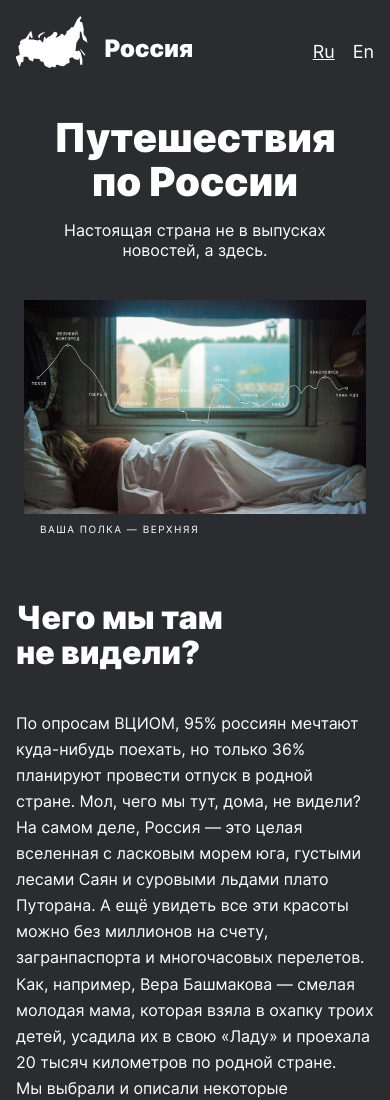
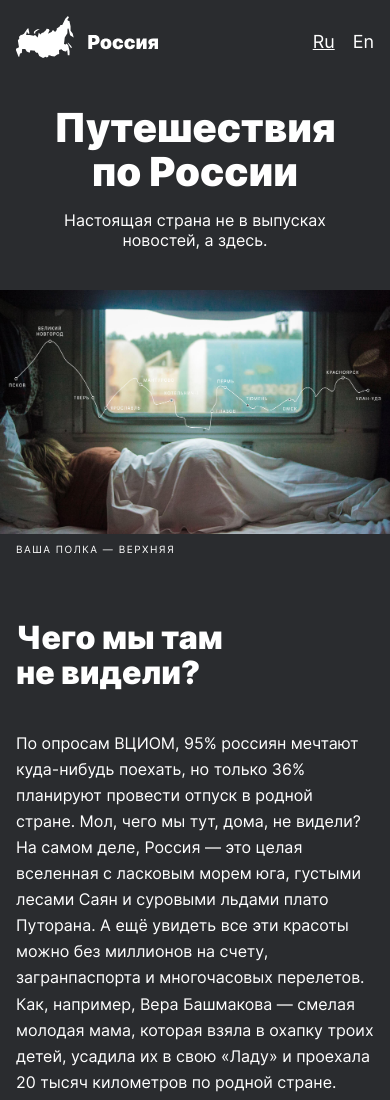
Before and after one commit to Leops200/russian-travel, a plain HTML site: page index.html in a window 390 px wide. Shown: the top 1100 px of the page. Drawn offline with Linux system fonts and the light colour scheme; files whose address does not match are found by name.

Commit message:
fix 3errs

```diff
--- a/blocks/lead/__subtitle/lead__subtitle.css
+++ b/blocks/lead/__subtitle/lead__subtitle.css
@@ -13,7 +13,7 @@
   }
 }
 
-@media  screen and (max-width: 568px){
+@media  screen and (max-width: 767px){
   .lead__subtitle{
     margin: 0 auto 40px;
     max-width: 288px;
--- a/blocks/lead/__title/lead__title.css
+++ b/blocks/lead/__title/lead__title.css
@@ -9,7 +9,7 @@
 }
 
 
-@media  screen and (max-width: 568px){
+@media  screen and (max-width: 767px){
   .lead__title{
     margin: 0 auto 16px;
     font-size: 40px;
--- a/blocks/lead/lead.css
+++ b/blocks/lead/lead.css
@@ -21,3 +21,9 @@
   padding: 0 24px;
 }
 }
+
+@media  screen and (max-width: 586px){
+  .lead{
+    padding: 0;
+  }
+}
--- a/blocks/logo/logo.css
+++ b/blocks/logo/logo.css
@@ -9,7 +9,8 @@
 }
 
 @media  screen and (max-width: 568px){
-  .logo_place_header{
+  .logo{/*да, опять моя невнимательность(*/
+    /*border: 1px solid rgb(214, 252, 2);*/
     min-width: 142px;
     min-height: 42px;
   }
```
Also changed, not shown: index.html (+2 -3 lines).
